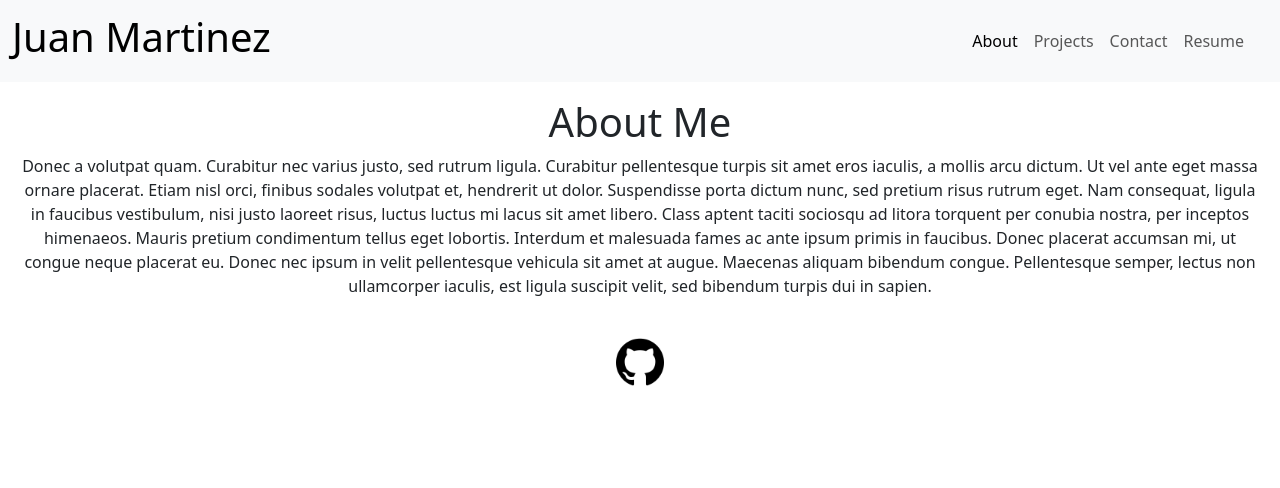
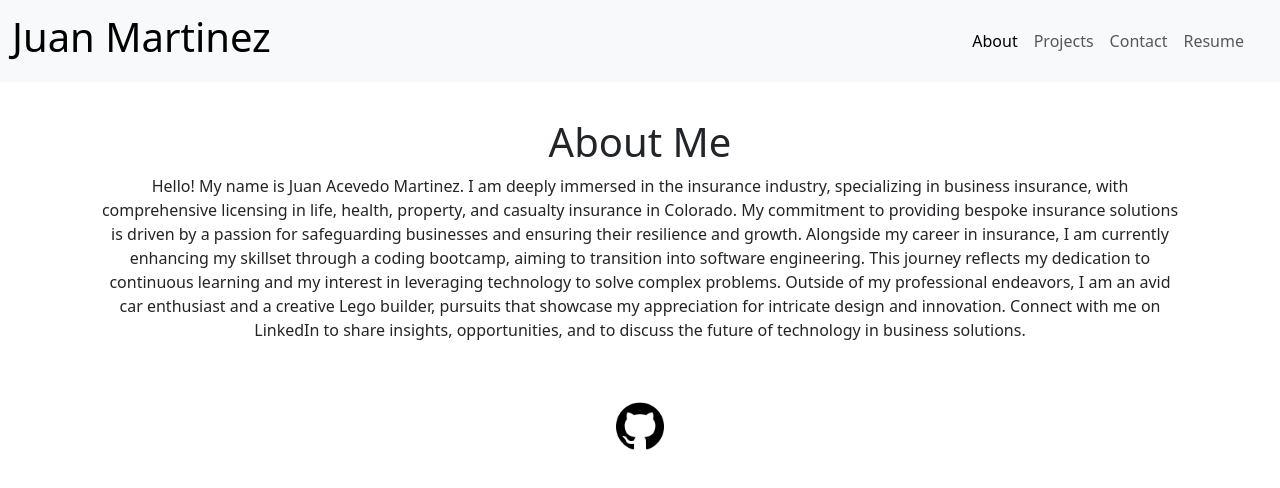
Before and after one commit to juanthtgotaway/Portfol.io, a React (Vite) app: page / in a window 1280 px wide. Shown: the top 488 px of the page. Built offline with nearby package versions, Linux system fonts and the light colour scheme.

Commit message:
added about me and corrected

```diff
--- a/src/App.css
+++ b/src/App.css
@@ -23,6 +23,13 @@ form {
   padding: 20px;
   box-shadow: 0 0 10px rgba(0, 0, 0, 0.1);
   margin: 10%;
+}
+
+.AbtContainer {
+  padding: 20px;
+  display: inline-block;
+  width: 90%;
+
 }
 
 .logo {
--- a/src/pages/AboutMe.jsx
+++ b/src/pages/AboutMe.jsx
@@ -1,21 +1,21 @@
+import '../App.css'
+
+
 export default function About() {
     return (
-      <div>
+      <div className='AbtContainer'>
         <h1>About Me</h1>
         <p>
-          Donec a volutpat quam. Curabitur nec varius justo, sed rutrum ligula.
-          Curabitur pellentesque turpis sit amet eros iaculis, a mollis arcu
-          dictum. Ut vel ante eget massa ornare placerat. Etiam nisl orci, finibus
-          sodales volutpat et, hendrerit ut dolor. Suspendisse porta dictum nunc,
-          sed pretium risus rutrum eget. Nam consequat, ligula in faucibus
-          vestibulum, nisi justo laoreet risus, luctus luctus mi lacus sit amet
-          libero. Class aptent taciti sociosqu ad litora torquent per conubia
-          nostra, per inceptos himenaeos. Mauris pretium condimentum tellus eget
-          lobortis. Interdum et malesuada fames ac ante ipsum primis in faucibus.
-          Donec placerat accumsan mi, ut congue neque placerat eu. Donec nec ipsum
-          in velit pellentesque vehicula sit amet at augue. Maecenas aliquam
-          bibendum congue. Pellentesque semper, lectus non ullamcorper iaculis,
-          est ligula suscipit velit, sed bibendum turpis dui in sapien.
+          Hello! My name is Juan Acevedo Martinez. I am deeply immersed in the insurance industry,
+          specializing in business insurance, with comprehensive licensing in life, health, property,
+          and casualty insurance in Colorado. My commitment to providing bespoke insurance solutions is
+          driven by a passion for safeguarding businesses and ensuring their resilience and growth.
+          Alongside my career in insurance, I am currently enhancing my skillset through a coding bootcamp,
+          aiming to transition into software engineering. This journey reflects my dedication to continuous
+          learning and my interest in leveraging technology to solve complex problems. Outside of my
+          professional endeavors, I am an avid car enthusiast and a creative Lego builder, pursuits that
+          showcase my appreciation for intricate design and innovation. Connect with me on LinkedIn to share
+          insights, opportunities, and to discuss the future of technology in business solutions.
         </p>
       </div>
     );
--- a/src/pages/Contact.jsx
+++ b/src/pages/Contact.jsx
@@ -39,6 +39,7 @@ function contactForm() {
     return (
         <div>
           <h2>Contact</h2>
+          <p>Please feel free to reach out and I will get back to you as soon as possible!</p>
           <form onSubmit={handleFormSubmit}>
             <InputGroup className="name mb-3">
                 <InputGroup.Text id="basic-addon1">Name</InputGroup.Text>
```
